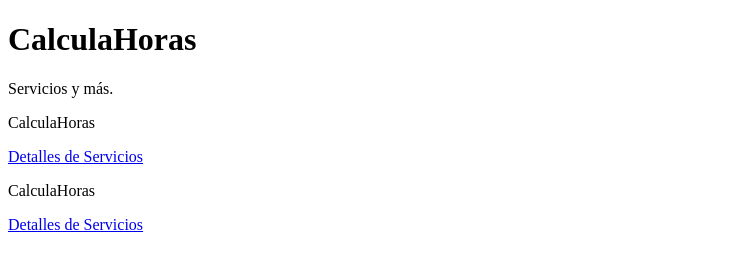
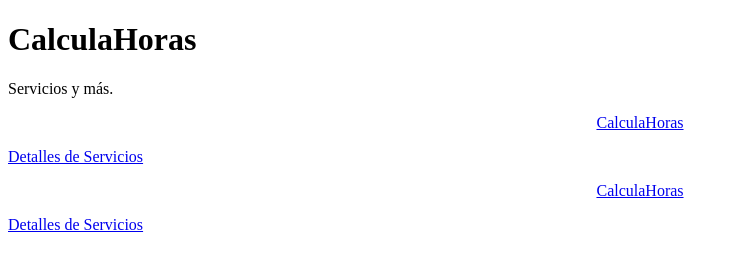
Before and after one commit to iglu0/CalculaHoras, a plain HTML site: page anti.html in a window 1280 px wide. Shown: the whole page, without its empty margins (0-739 px from the left). Drawn offline with Linux system fonts and the light colour scheme.

Commit message:
Update anti.html

```diff
--- a/anti.html
+++ b/anti.html
@@ -7,10 +7,10 @@
 <h1>CalculaHoras</h1>
 
 <p>Servicios y más.</p>
-<p align="center><a href="https://iglu0.github.io/CalculaHoras/">CalculaHoras</a></p>
+<p align="center"><a href="https://iglu0.github.io/CalculaHoras/">CalculaHoras</a></p>
 <p><a href="https://iglu0.github.io/CalculaHoras/detalle-servicios.html">Detalles de Servicios</a></p>
 
-<p align="center><a href="/CalculaHoras/">CalculaHoras</a></p>
+<p align="center"><a href="/CalculaHoras/">CalculaHoras</a></p>
 <p><a href="/CalculaHoras/detalle-servicios.html">Detalles de Servicios</a></p>
 
 
```
